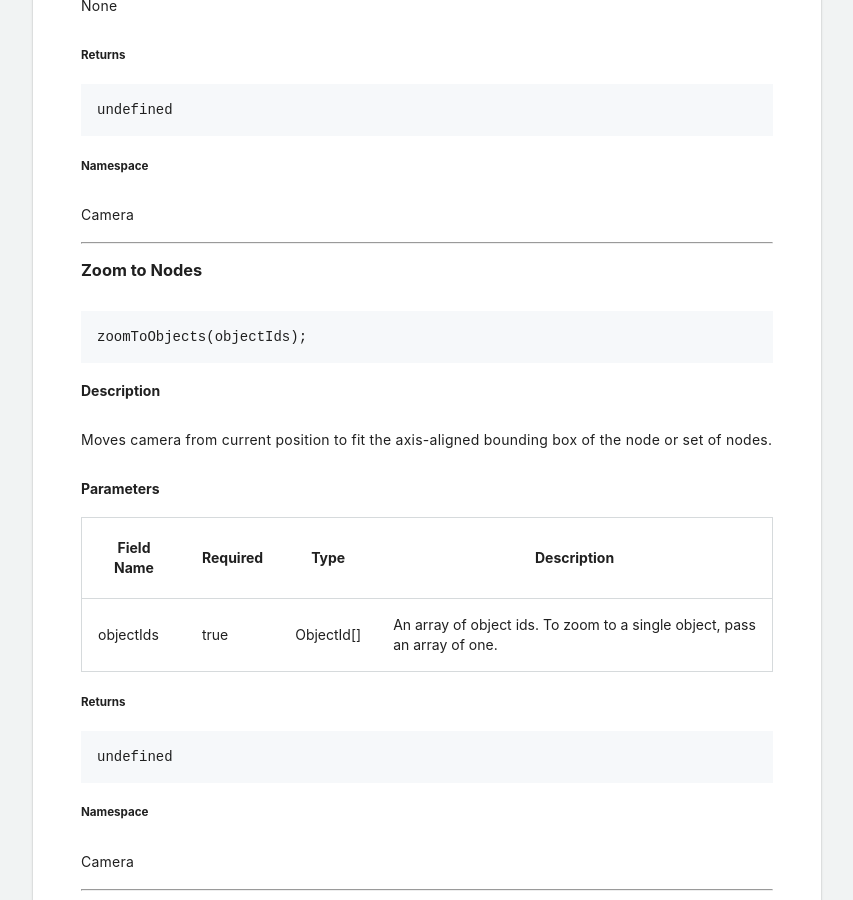
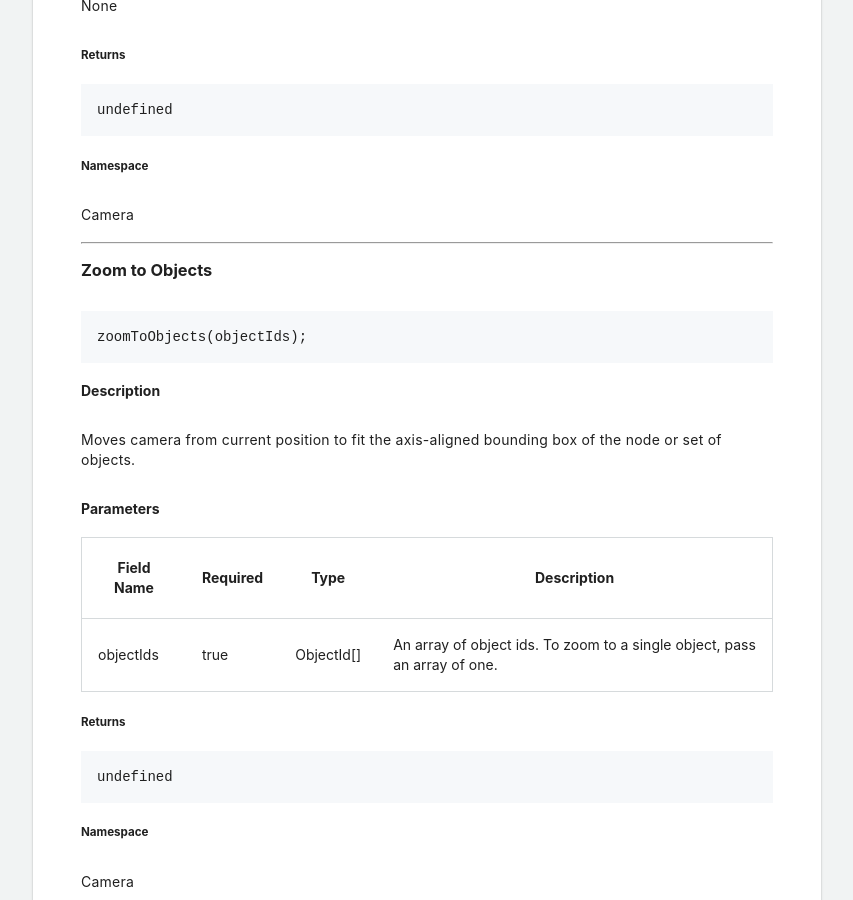
Before and after one commit to procore/documentation, a Jekyll site: the page built from other_procore_apis/bim_web_viewer.md, in a window 1280 px wide and 900 px high, scrolled down 9101 px. Shown: the whole window, without its empty margins (411-1264 px from the left). Built offline with Jekyll 4.4.1, drawn with Linux system fonts in a browser that asks for light colours.

Commit message:
More node->object

````diff
--- a/other_procore_apis/bim_web_viewer.md
+++ b/other_procore_apis/bim_web_viewer.md
@@ -441,9 +441,9 @@ Camera
 
 ---
 
-### Zoom to Nodes
-
-<p class="heading-link-container"><a class="heading-link" href="zoom-to-nodes"></a></p>
+### Zoom to Objects
+
+<p class="heading-link-container"><a class="heading-link" href="zoom-to-objects"></a></p>
 
 ```js
 zoomToObjects(objectIds);
@@ -451,7 +451,7 @@ zoomToObjects(objectIds);
 
 #### Description
 
-Moves camera from current position to fit the axis-aligned bounding box of the node or set of nodes.
+Moves camera from current position to fit the axis-aligned bounding box of the node or set of objects.
 
 #### Parameters
 
````
